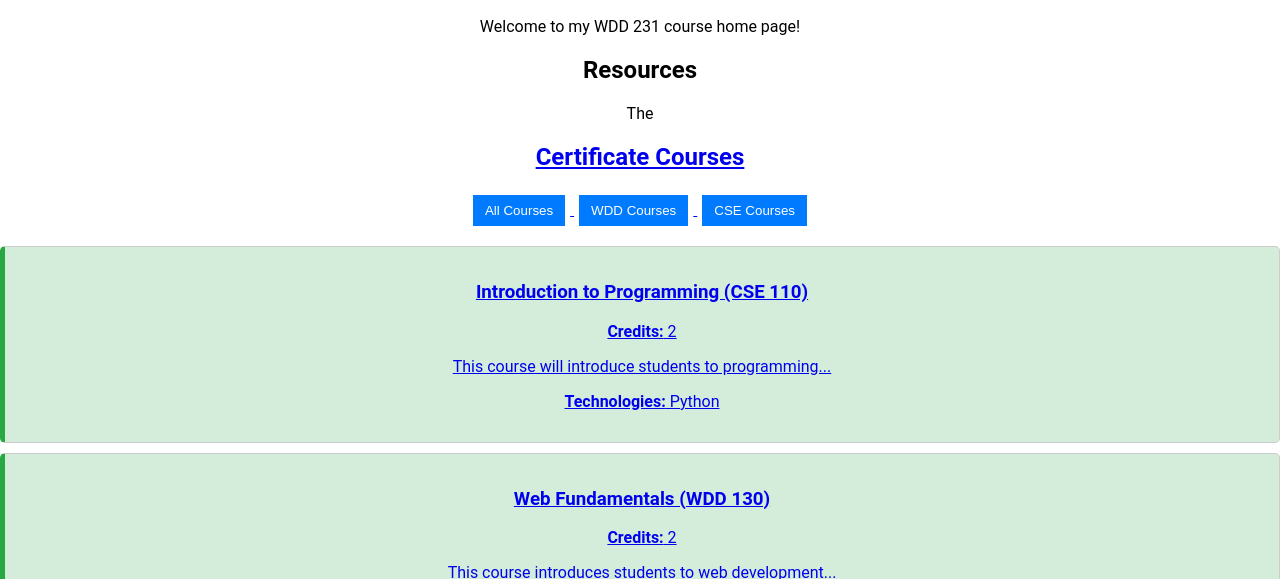
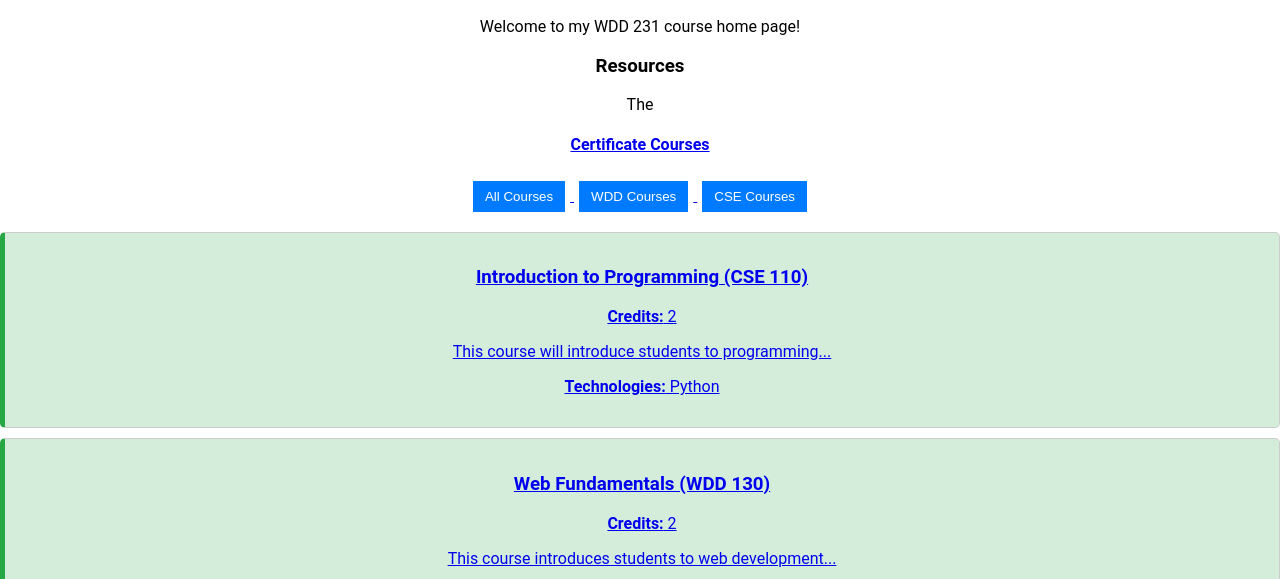
Before and after one commit to Suok9/wdd231, a plain HTML site: page index.html in a window 1280 px wide. Shown: the part 221-800 px from the top of the page. Drawn offline with Linux system fonts and the light colour scheme.

Commit message:
Update index.html

```diff
--- a/index.html
+++ b/index.html
@@ -35,12 +35,12 @@
             <p>Welcome to my WDD 231 course home page!</p>
         </section>
         <section id="resources">
-            <h2>Resources</h2>
+            <h3>Resources</h3>
             <p>The<a href="https://byui-cse.github.io/wdd231-ww-course>Links</a> to study Materials for the WDD231 course has been provided by yours truly, so you may also try to benefit from it</p>
         </section>
 
         <section id="courses">
-    <h2>Certificate Courses</h2>
+    <h4>Certificate Courses</h4>
     <div class="filter-buttons">
         <button id="all-btn">All Courses</button>
         <button id="wdd-btn">WDD Courses</button>
```
